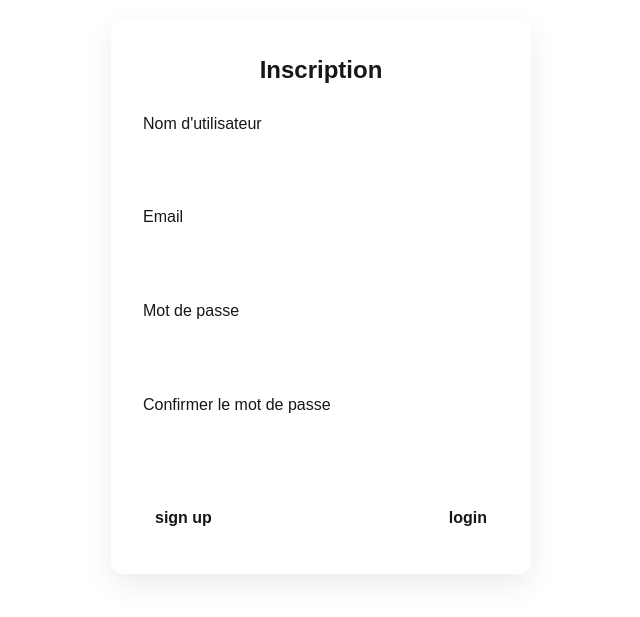
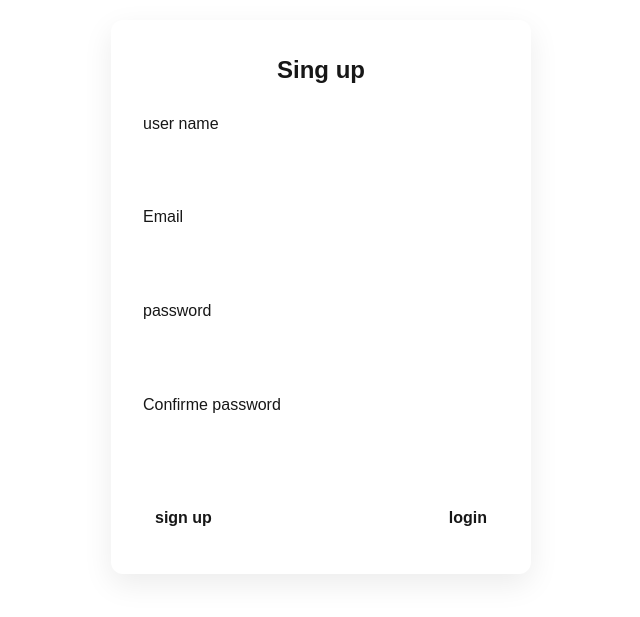
Before and after one commit to CharleryM/charlery_malcolm_bloc_c, a Next.js app in the folder frontend/: page /register in a window 1280 px wide. Shown: the part 103-720 px from the top of the page, without its empty margins (319-959 px from the left). Built offline with nearby package versions, Linux system fonts and the light colour scheme.

Commit message:
rename all in english

```diff
--- a/frontend/app/login/page.tsx
+++ b/frontend/app/login/page.tsx
@@ -27,7 +27,7 @@ export default function LoginPage() {
   return (
     <main className={form.container}>
       <div className={form.card}>
-        <h1 className={form.title}>Connexion</h1>
+        <h1 className={form.title}>Login</h1>
 
         <form className={form.form} onSubmit={handleSubmit}>
           <div className={form.field}>
@@ -44,7 +44,7 @@ export default function LoginPage() {
           </div>
 
           <div className={form.field}>
-            <label htmlFor="password">Mot de passe</label>
+            <label htmlFor="password">password</label>
             <input
               id="password"
               type="password"
--- a/frontend/app/register/page.tsx
+++ b/frontend/app/register/page.tsx
@@ -36,11 +36,11 @@ export default function RegisterPage() {
   return (
     <main className={styles.container}>
       <div className={styles.card}>
-        <h1 className={styles.title}>Inscription</h1>
+        <h1 className={styles.title}>Sing up</h1>
 
         <form className={styles.form} onSubmit={handleSubmit}>
           <div className={styles.field}>
-            <label htmlFor="username">Nom d'utilisateur</label>
+            <label htmlFor="username">user name</label>
             <input
               id="username"
               type="text"
@@ -64,7 +64,7 @@ export default function RegisterPage() {
           </div>
 
           <div className={styles.field}>
-            <label htmlFor="password">Mot de passe</label>
+            <label htmlFor="password">password</label>
             <input
               id="password"
               type="password"
@@ -76,7 +76,7 @@ export default function RegisterPage() {
           </div>
 
           <div className={styles.field}>
-            <label htmlFor="confirmPassword">Confirmer le mot de passe</label>
+            <label htmlFor="confirmPassword">Confirme password</label>
             <input
               id="confirmPassword"
               type="password"
```
